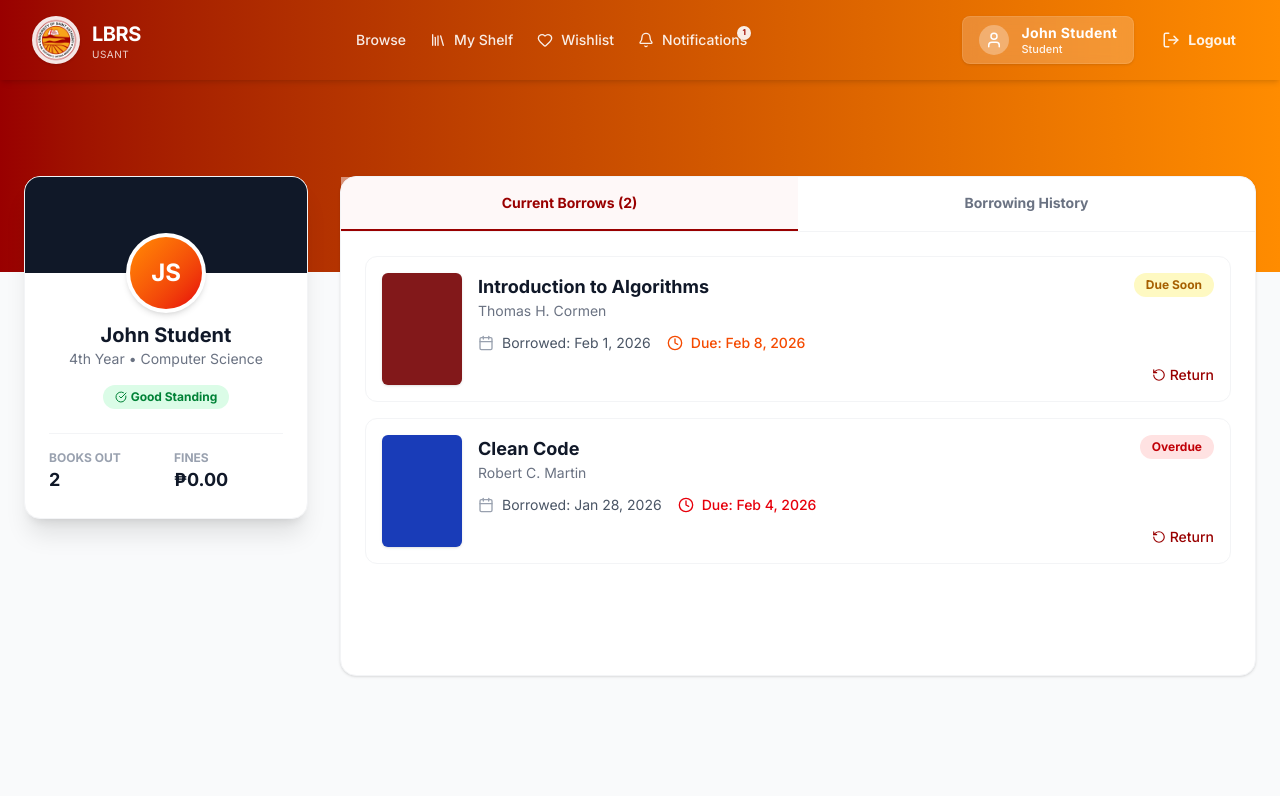
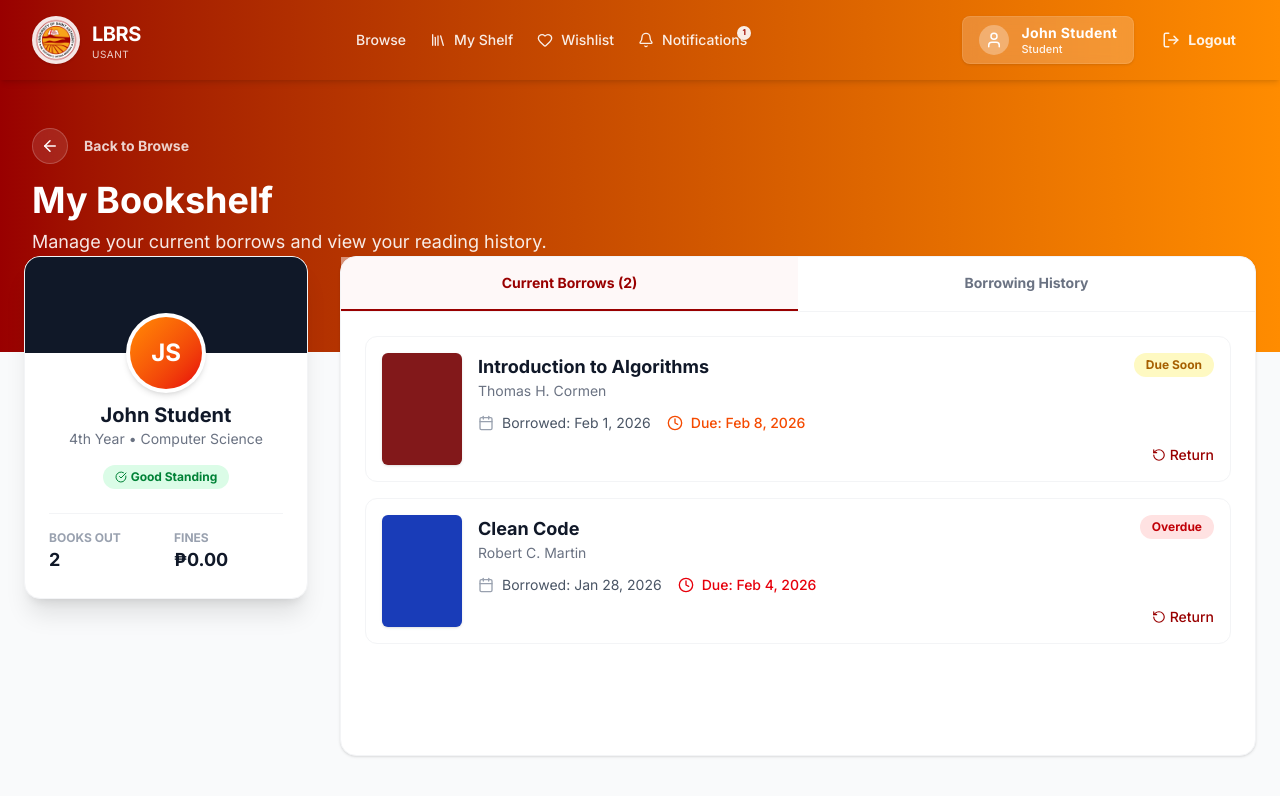
Before and after one commit to JLQuejaro/lbrs-usant, a Next.js app: page /student/shelf in a window 1280 px wide. Shown: the top 796 px of the page. Built offline with nearby package versions, Linux system fonts and the light colour scheme.

Commit message:
refactor back to browse

```diff
--- a/src/app/book/[id]/page.tsx
+++ b/src/app/book/[id]/page.tsx
@@ -6,12 +6,13 @@ import BorrowModal from '@/app/components/BorrowModal'; // IMPORT THE MODAL
 import { Star, Clock, BookOpen, Calendar, ArrowLeft, Heart, Share2, MessageSquare, User as UserIcon } from 'lucide-react';
 import { useRouter } from 'next/navigation';
 import Link from 'next/link';
-import { useState, useEffect } from 'react'; // IMPORT STATE
+import { useState, useEffect, use } from 'react'; // IMPORT STATE
 import { ALL_BOOKS, getReviewsByBookId, Book, Review } from '@/app/lib/mockData';
 
-export default function BookDetailsPage({ params }: { params: { id: string } }) {
+export default function BookDetailsPage({ params }: { params: Promise<{ id: string }> }) {
   const router = useRouter();
-  const bookId = parseInt(params.id);
+  const unwrappedParams = use(params);
+  const bookId = parseInt(unwrappedParams.id);
   const [book, setBook] = useState<Book | null>(null);
   const [reviews, setReviews] = useState<Review[]>([]);
   const [isBorrowModalOpen, setIsBorrowModalOpen] = useState(false); // STATE FOR MODAL
@@ -30,8 +31,22 @@ export default function BookDetailsPage({ params }: { params: { id: string } })
         <Navbar userName="John Student" userRole="Student" />
         <div className="flex-1 flex items-center justify-center">
           <div className="text-center">
-             <h2 className="text-2xl font-bold text-gray-900 mb-2">Book Not Found</h2>
-             <Link href="/student" className="text-usant-red hover:underline font-bold">Back to Browse</Link>
+             <h2 className="text-2xl font-bold text-gray-900 mb-6">Book Not Found</h2>
+             <div className="flex items-center justify-center gap-4">
+                <button
+                  onClick={() => router.back()}
+                  className="flex items-center justify-center w-10 h-10 rounded-full bg-white border border-gray-200 text-gray-500 hover:text-usant-red hover:border-usant-red/30 hover:shadow-md transition-all cursor-pointer"
+                  title="Go Back"
+                >
+                  <ArrowLeft size={20} />
+                </button>
+                <Link
+                  href="/student#browse"
+                  className="text-usant-red hover:underline font-bold"
+                >
+                  Back to Browse
+                </Link>
+             </div>
           </div>
         </div>
       </div>
@@ -53,13 +68,22 @@ export default function BookDetailsPage({ params }: { params: { id: string } })
 
       <main className="max-w-6xl mx-auto px-6 py-10">
 
-        {/* Back Button */}
-        <button
-          onClick={() => router.back()}
-          className="flex items-center gap-2 text-gray-500 hover:text-usant-red transition mb-8 font-medium"
-        >
-          <ArrowLeft size={20} /> Back to Browse
-        </button>
+        {/* Back Navigation */}
+        <div className="flex items-center gap-4 mb-8">
+          <button
+            onClick={() => router.back()}
+            className="flex items-center justify-center w-10 h-10 rounded-full bg-white border border-gray-200 text-gray-500 hover:text-usant-red hover:border-usant-red/30 hover:shadow-md transition-all cursor-pointer"
+            title="Go Back"
+          >
+            <ArrowLeft size={20} />
+          </button>
+          <Link
+            href="/student#browse"
+            className="text-gray-500 hover:text-usant-red transition font-bold text-sm"
+          >
+            Back to Browse
+          </Link>
+        </div>
 
         <div className="grid grid-cols-1 md:grid-cols-12 gap-10">
 
--- a/src/app/student/notifications-page/page.tsx
+++ b/src/app/student/notifications-page/page.tsx
@@ -3,10 +3,12 @@
 import Navbar from '@/app/components/Navbar';
 import { Bell, Clock, Calendar, BookOpen, ArrowLeft, MoreVertical, CheckCircle2, Info, AlertTriangle } from 'lucide-react';
 import { useState, useEffect } from 'react';
+import { useRouter } from 'next/navigation';
 import Link from 'next/link';
 import { MOCK_NOTIFICATIONS, Notification } from '@/app/lib/mockData';
 
 export default function NotificationsPage() {
+  const router = useRouter();
   const [notifications, setNotifications] = useState<Notification[]>(MOCK_NOTIFICATIONS);
 
   const markAllAsRead = () => {
@@ -35,11 +37,20 @@ export default function NotificationsPage() {
 
       {/* Hero Header */}
       <div className="bg-gradient-to-r from-usant-red to-usant-orange pt-12 pb-24 px-8 overflow-hidden">
-        <div className="max-w-7xl mx-auto text-center md:text-left">
-          <Link href="/student" className="inline-flex items-center gap-2 text-white/80 hover:text-white mb-4 transition">
-            <ArrowLeft size={20} /> Back to Browse
-          </Link>
-          <div className="flex flex-col md:flex-row md:items-center justify-between gap-4">
+        <div className="max-w-7xl mx-auto text-center">
+          <div className="flex items-center justify-center gap-4 mb-4">
+            <button
+              onClick={() => router.back()}
+              className="p-2 bg-white/10 hover:bg-white/20 text-white rounded-full transition backdrop-blur-sm border border-white/20 cursor-pointer"
+              title="Go Back"
+            >
+              <ArrowLeft size={18} />
+            </button>
+            <Link href="/student#browse" className="text-white/80 hover:text-white transition font-bold text-sm">
+              Back to Browse
+            </Link>
+          </div>
+          <div className="flex flex-col items-center justify-center gap-4">
             <div>
               <h1 className="text-4xl font-bold text-white mb-2">Notifications</h1>
               <p className="text-white/90 text-lg">
--- a/src/app/student/page.tsx
+++ b/src/app/student/page.tsx
@@ -258,7 +258,7 @@ export default function StudentDashboard() {
         </div>
 
         {/* === SEARCH & FILTER PANEL === */}
-        <div className="bg-white rounded-2xl shadow-xl border border-gray-100 p-8 mb-10 animate-in fade-in slide-in-from-bottom-4 duration-500">
+        <div id="browse" className="bg-white rounded-2xl shadow-xl border border-gray-100 p-8 mb-10 animate-in fade-in slide-in-from-bottom-4 duration-500">
 
           <div className="mb-6">
               <h2 className="text-3xl font-bold text-gray-900 mb-1">Search Books</h2>
--- a/src/app/student/shelf/page.tsx
+++ b/src/app/student/shelf/page.tsx
@@ -1,8 +1,10 @@
 "use client";
 
 import Navbar from '@/app/components/Navbar';
-import { Book, Clock, Calendar, AlertCircle, CheckCircle, RotateCcw } from 'lucide-react';
+import { Book, Clock, Calendar, AlertCircle, CheckCircle, RotateCcw, ArrowLeft } from 'lucide-react';
 import { useState } from 'react';
+import { useRouter } from 'next/navigation';
+import Link from 'next/link';
 
 // Mock Data: Currently Borrowed Books
 const CURRENT_BORROWS = [
@@ -47,15 +49,34 @@ const HISTORY = [
 ];
 
 export default function MyShelfPage() {
+  const router = useRouter();
   const [activeTab, setActiveTab] = useState<'current' | 'history'>('current');
 
   return (
     <div className="min-h-screen bg-gray-50">
       <Navbar userName="John Student" userRole="Student" />
 
-      {/* Header Background */}
-      <div className="bg-gradient-to-r from-usant-red to-usant-orange h-48 w-full relative">
-        <div className="absolute inset-0 bg-[radial-gradient(circle_at_top_right,_var(--tw-gradient-stops))] from-white/10 to-transparent"></div>
+      {/* Hero Header */}
+      <div className="bg-gradient-to-r from-usant-red to-usant-orange pt-12 pb-24 px-8 overflow-hidden relative">
+        <div className="absolute inset-0 opacity-10 bg-[radial-gradient(circle_at_top_right,_var(--tw-gradient-stops))] from-white via-transparent to-transparent"></div>
+        <div className="max-w-7xl mx-auto relative z-10 text-center md:text-left">
+          <div className="flex items-center justify-center md:justify-start gap-4 mb-4">
+            <button
+              onClick={() => router.back()}
+              className="p-2 bg-white/10 hover:bg-white/20 text-white rounded-full transition backdrop-blur-sm border border-white/20 cursor-pointer"
+              title="Go Back"
+            >
+              <ArrowLeft size={18} />
+            </button>
+            <Link href="/student#browse" className="text-white/80 hover:text-white transition font-bold text-sm">
+              Back to Browse
+            </Link>
+          </div>
+          <h1 className="text-4xl font-bold text-white mb-2">My Bookshelf</h1>
+          <p className="text-white/90 text-lg">
+            Manage your current borrows and view your reading history.
+          </p>
+        </div>
       </div>
 
       <main className="max-w-7xl mx-auto px-6 -mt-24 pb-12 relative z-10">
--- a/src/app/student/wishlist-page/page.tsx
+++ b/src/app/student/wishlist-page/page.tsx
@@ -3,10 +3,12 @@
 import Navbar from '@/app/components/Navbar';
 import { Star, Heart, ArrowLeft, Book as BookIcon, Trash2 } from 'lucide-react';
 import { useState, useEffect } from 'react';
+import { useRouter } from 'next/navigation';
 import Link from 'next/link';
 import { ALL_BOOKS, getLocalWishlist, toggleLocalWishlist } from '@/app/lib/mockData';
 
 export default function WishlistPage() {
+  const router = useRouter();
   const [wishlistIds, setWishlistIds] = useState<number[]>([]);
 
   useEffect(() => {
@@ -27,9 +29,18 @@ export default function WishlistPage() {
       {/* Hero Header */}
       <div className="bg-gradient-to-r from-usant-red to-usant-orange pt-12 pb-24 px-8 overflow-hidden">
         <div className="max-w-7xl mx-auto text-center md:text-left">
-          <Link href="/student" className="inline-flex items-center gap-2 text-white/80 hover:text-white mb-4 transition">
-            <ArrowLeft size={20} /> Back to Browse
-          </Link>
+          <div className="flex items-center justify-center md:justify-start gap-4 mb-4">
+            <button
+              onClick={() => router.back()}
+              className="p-2 bg-white/10 hover:bg-white/20 text-white rounded-full transition backdrop-blur-sm border border-white/20 cursor-pointer"
+              title="Go Back"
+            >
+              <ArrowLeft size={18} />
+            </button>
+            <Link href="/student#browse" className="text-white/80 hover:text-white transition font-bold text-sm">
+              Back to Browse
+            </Link>
+          </div>
           <h1 className="text-4xl font-bold text-white mb-2">My Wishlist</h1>
           <p className="text-white/90 text-lg">
             Books you've saved for later. We'll notify you when they become available.
```
